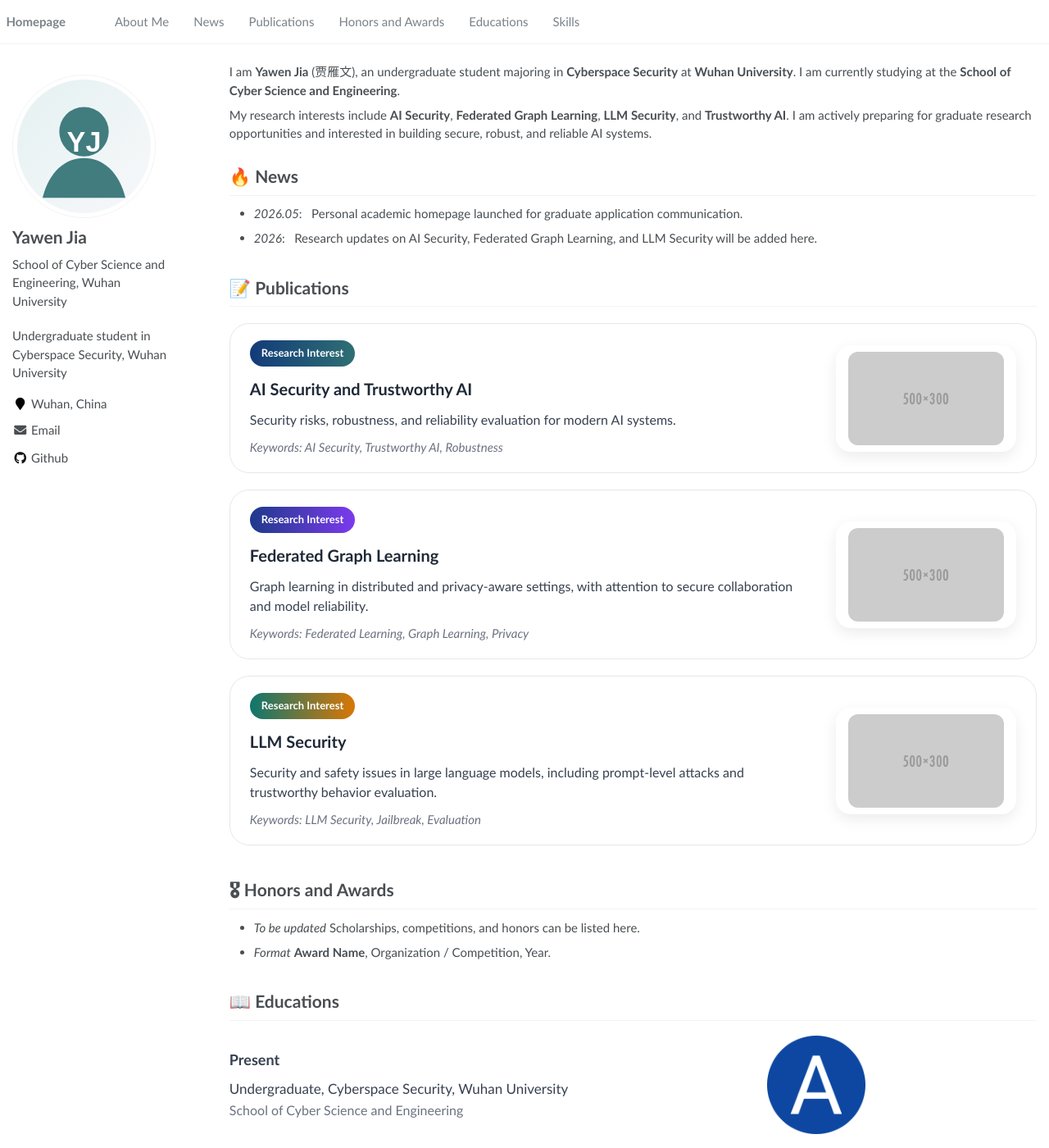
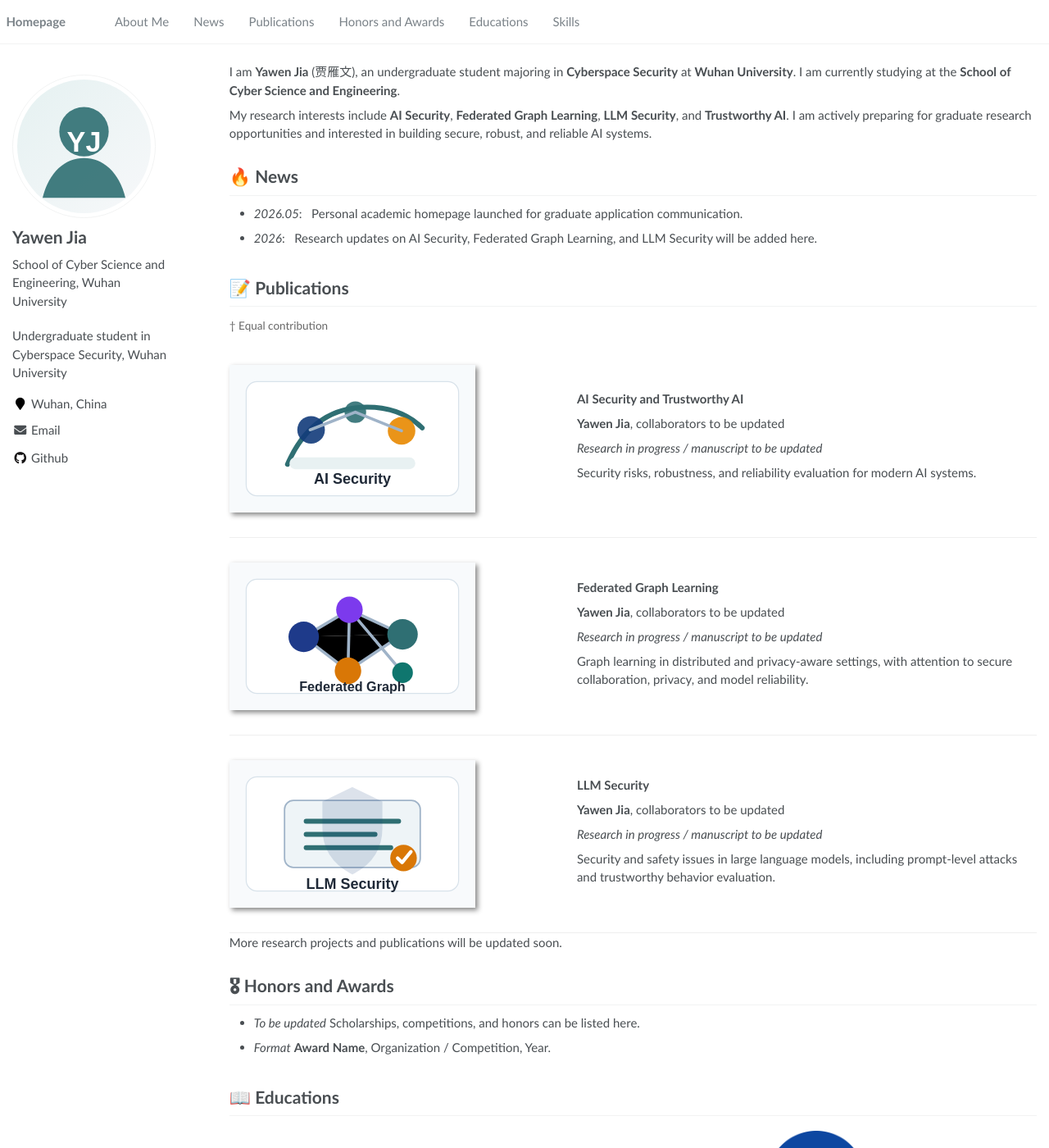
Before and after one commit to Erin110/Erin110.github.io, a Jekyll site: the page built from _pages/about.md, in a window 1280 px wide and 1400 px high. Shown: the whole window at 82% size. Built offline with Jekyll 4.4.1, drawn with Linux system fonts in a browser that asks for light colours.

Commit message:
Refine publications section

```diff
--- a/_pages/about.md
+++ b/_pages/about.md
@@ -24,83 +24,51 @@ My research interests include **AI Security**, **Federated Graph Learning**, **L
 
 # &#128221; Publications
 
-<div style="border:1px solid #e5e7eb; border-radius:24px; padding:20px 24px; margin:20px 0; display:flex; align-items:center; justify-content:space-between; gap:26px; background:#fff;">
+<span style="font-size:0.9em; color:#666;">&#8224; Equal contribution</span>
 
-  <div style="flex:1; min-width:0;">
-    <div style="display:inline-block; padding:6px 14px; border-radius:999px; background:linear-gradient(90deg,#123b7a 0%, #2f6f73 100%); color:#fff; font-weight:700; font-size:13px; margin-bottom:14px;">
-      Research Interest
-    </div>
+<div class='paper-box'><div class='paper-box-image'><div><img src='/images/pub-ai-security.svg' alt="AI Security" width="100%"></div></div>
+<div class='paper-box-text' markdown="1">
 
-    <div style="font-size:20px; font-weight:800; line-height:1.35; color:#1f2937; margin-bottom:12px;">
-      AI Security and Trustworthy AI
-    </div>
+**AI Security and Trustworthy AI**
 
-    <div style="font-size:16px; line-height:1.5; color:#374151; margin-bottom:10px;">
-      Security risks, robustness, and reliability evaluation for modern AI systems.
-    </div>
+**Yawen Jia**, collaborators to be updated
 
-    <div style="font-size:15px; font-style:italic; color:#6b7280;">
-      Keywords: AI Security, Trustworthy AI, Robustness
-    </div>
-  </div>
+*Research in progress / manuscript to be updated*
 
-  <div style="width:220px; height:130px; flex-shrink:0; display:flex; align-items:center; justify-content:center; background:#fff; border-radius:18px; box-shadow:0 6px 18px rgba(0,0,0,0.08); overflow:hidden; padding:8px;">
-    <img src="/images/500x300.png" alt="research placeholder" style="max-width:100%; max-height:100%; object-fit:contain; border-radius:12px;">
-  </div>
+Security risks, robustness, and reliability evaluation for modern AI systems.
 
 </div>
+</div>
 
-<div style="border:1px solid #e5e7eb; border-radius:24px; padding:20px 24px; margin:20px 0; display:flex; align-items:center; justify-content:space-between; gap:26px; background:#fff;">
+<div class='paper-box'><div class='paper-box-image'><div><img src='/images/pub-federated-graph.svg' alt="Federated Graph Learning" width="100%"></div></div>
+<div class='paper-box-text' markdown="1">
 
-  <div style="flex:1; min-width:0;">
-    <div style="display:inline-block; padding:6px 14px; border-radius:999px; background:linear-gradient(90deg,#1e3a8a 0%, #7c3aed 100%); color:#fff; font-weight:700; font-size:13px; margin-bottom:14px;">
-      Research Interest
-    </div>
+**Federated Graph Learning**
 
-    <div style="font-size:20px; font-weight:800; line-height:1.35; color:#1f2937; margin-bottom:12px;">
-      Federated Graph Learning
-    </div>
+**Yawen Jia**, collaborators to be updated
 
-    <div style="font-size:16px; line-height:1.5; color:#374151; margin-bottom:10px;">
-      Graph learning in distributed and privacy-aware settings, with attention to secure collaboration and model reliability.
-    </div>
+*Research in progress / manuscript to be updated*
 
-    <div style="font-size:15px; font-style:italic; color:#6b7280;">
-      Keywords: Federated Learning, Graph Learning, Privacy
-    </div>
-  </div>
-
-  <div style="width:220px; height:130px; flex-shrink:0; display:flex; align-items:center; justify-content:center; background:#fff; border-radius:18px; box-shadow:0 6px 18px rgba(0,0,0,0.08); overflow:hidden; padding:8px;">
-    <img src="/images/500x300.png" alt="research placeholder" style="max-width:100%; max-height:100%; object-fit:contain; border-radius:12px;">
-  </div>
+Graph learning in distributed and privacy-aware settings, with attention to secure collaboration, privacy, and model reliability.
 
 </div>
+</div>
 
-<div style="border:1px solid #e5e7eb; border-radius:24px; padding:20px 24px; margin:20px 0; display:flex; align-items:center; justify-content:space-between; gap:26px; background:#fff;">
+<div class='paper-box'><div class='paper-box-image'><div><img src='/images/pub-llm-security.svg' alt="LLM Security" width="100%"></div></div>
+<div class='paper-box-text' markdown="1">
 
-  <div style="flex:1; min-width:0;">
-    <div style="display:inline-block; padding:6px 14px; border-radius:999px; background:linear-gradient(90deg,#0f766e 0%, #d97706 100%); color:#fff; font-weight:700; font-size:13px; margin-bottom:14px;">
-      Research Interest
-    </div>
+**LLM Security**
 
-    <div style="font-size:20px; font-weight:800; line-height:1.35; color:#1f2937; margin-bottom:12px;">
-      LLM Security
-    </div>
+**Yawen Jia**, collaborators to be updated
 
-    <div style="font-size:16px; line-height:1.5; color:#374151; margin-bottom:10px;">
-      Security and safety issues in large language models, including prompt-level attacks and trustworthy behavior evaluation.
-    </div>
+*Research in progress / manuscript to be updated*
 
-    <div style="font-size:15px; font-style:italic; color:#6b7280;">
-      Keywords: LLM Security, Jailbreak, Evaluation
-    </div>
-  </div>
-
-  <div style="width:220px; height:130px; flex-shrink:0; display:flex; align-items:center; justify-content:center; background:#fff; border-radius:18px; box-shadow:0 6px 18px rgba(0,0,0,0.08); overflow:hidden; padding:8px;">
-    <img src="/images/500x300.png" alt="research placeholder" style="max-width:100%; max-height:100%; object-fit:contain; border-radius:12px;">
-  </div>
+Security and safety issues in large language models, including prompt-level attacks and trustworthy behavior evaluation.
 
 </div>
+</div>
+
+More research projects and publications will be updated soon.
 
 <span class='anchor' id='honors-and-awards'></span>
 
```
Also changed, not shown: images/pub-ai-security.svg (added), images/pub-federated-graph.svg (added), images/pub-llm-security.svg (added).
